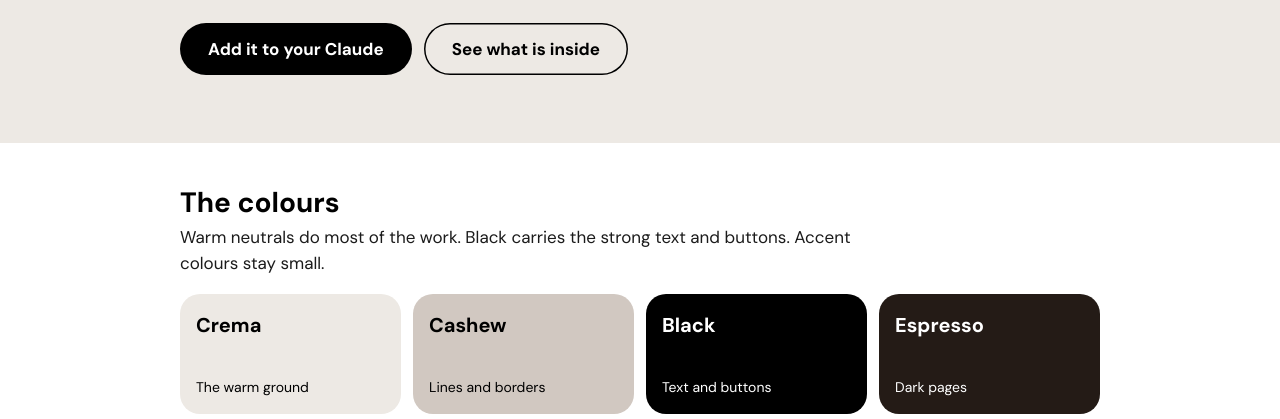
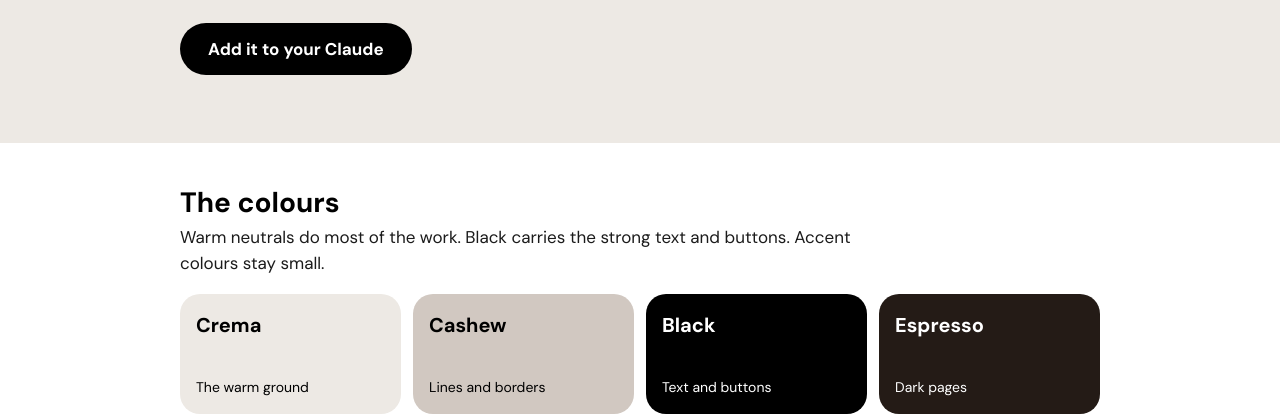
Before and after one commit to kirkvvisitacion-stack/studio, a plain HTML site: page design-system/index.html in a window 1280 px wide. Shown: the part 381-800 px from the top of the page. Drawn offline with Linux system fonts and the light colour scheme.

Commit message:
Design system page: remove See what is inside button
Co-Authored-By: Claude Sonnet 5.5 <noreply@anthropic.com>

```diff
--- a/design-system/index.html
+++ b/design-system/index.html
@@ -80,7 +80,7 @@ footer{margin-top:56px;border-top:1px solid var(--crema);padding:24px 0 32px;fon
 <section class="hero"><div class="wrap">
 <h1>Kirk's Good Cup Design System</h1>
 <p class="sub">One look for everything Good Cup makes: posts, slides, reports and web pages. Here is a quick tour of what you are getting.</p>
-<div class="row2"><a class="btn" href="../handoff/design-system.html">Add it to your Claude</a><a class="btn alt" href="#tour">See what is inside</a></div>
+<div class="row2"><a class="btn" href="../handoff/design-system.html">Add it to your Claude</a></div>
 </div></section>
 <main><div class="wrap" id="tour">
 <section class="blk" aria-labelledby="c"><h2 id="c">The colours</h2>
```
